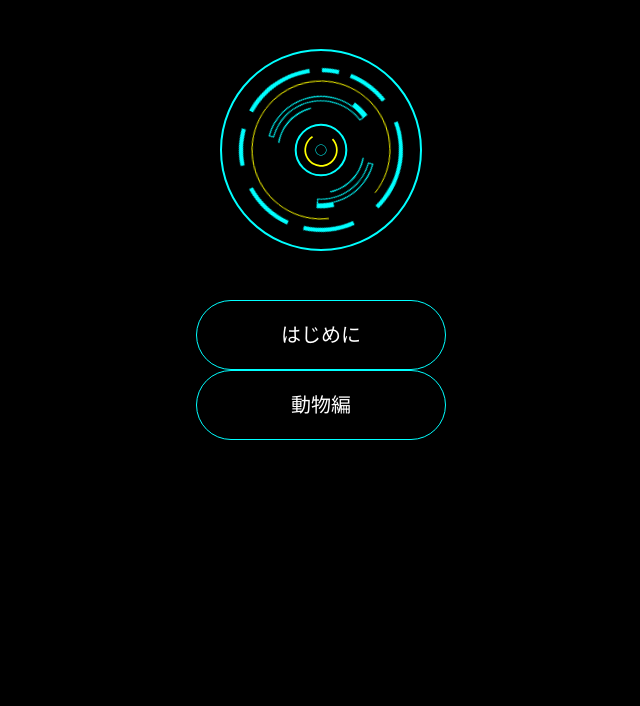
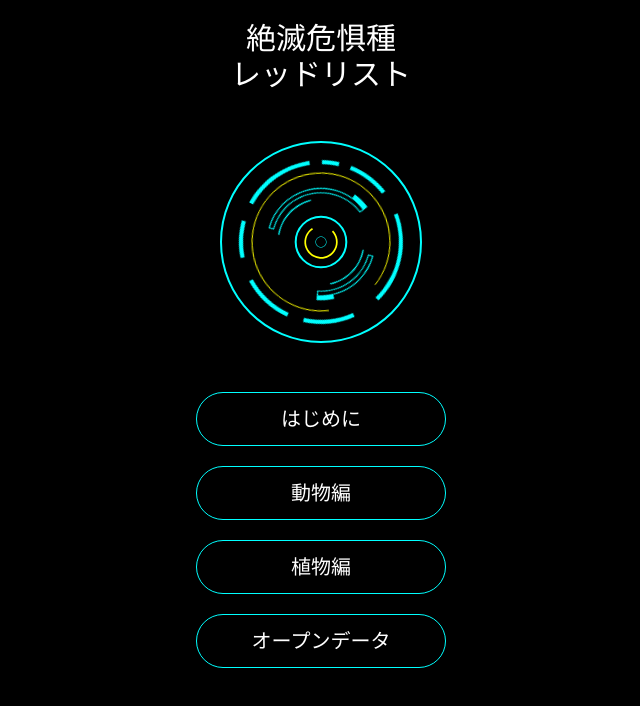
Before and after one commit to linkevery2s/endangeredspecies, a plain HTML site: page test1/index.html in a window 1280 px wide. Shown: the whole page, without its empty margins (319-959 px from the left). Drawn offline with nearby package versions, Linux system fonts and the light colour scheme.

Commit message:
Update index.html

```diff
--- a/test1/index.html
+++ b/test1/index.html
@@ -46,10 +46,10 @@
 
     body {
       background: #000000;
+      color: #ffffff;
     }
 
     .nav_button {
-      color: #ffffff;
       border: 1px solid #00FFFF;
       width: 250px;
       border-radius: 5em;
@@ -126,6 +126,9 @@
 <body>
 
   <center>
+
+    <h1 class="text-3xl mt-5">絶滅危惧種<br>レッドリスト</h1>
+
     <div class="svg-frame">
       <svg style="--i:0;--j:0;">
         <g id="out1">
@@ -208,9 +211,13 @@
 
     </div>
 
-    <div class="nav_button py-5 text-xl manu1">はじめに</div>
+    <div class="nav_button py-3 text-xl manu1">はじめに</div>
 
-    <div class="nav_button py-5 text-xl manu2">動物編</div>
+    <div class="nav_button py-3 mt-5 text-xl manu2">動物編</div>
+
+    <div class="nav_button py-3 mt-5 text-xl manu2">植物編</div>
+
+    <div class="nav_button py-3 mt-5 text-xl manu2">オープンデータ</div>
 
 
   </center>
```
